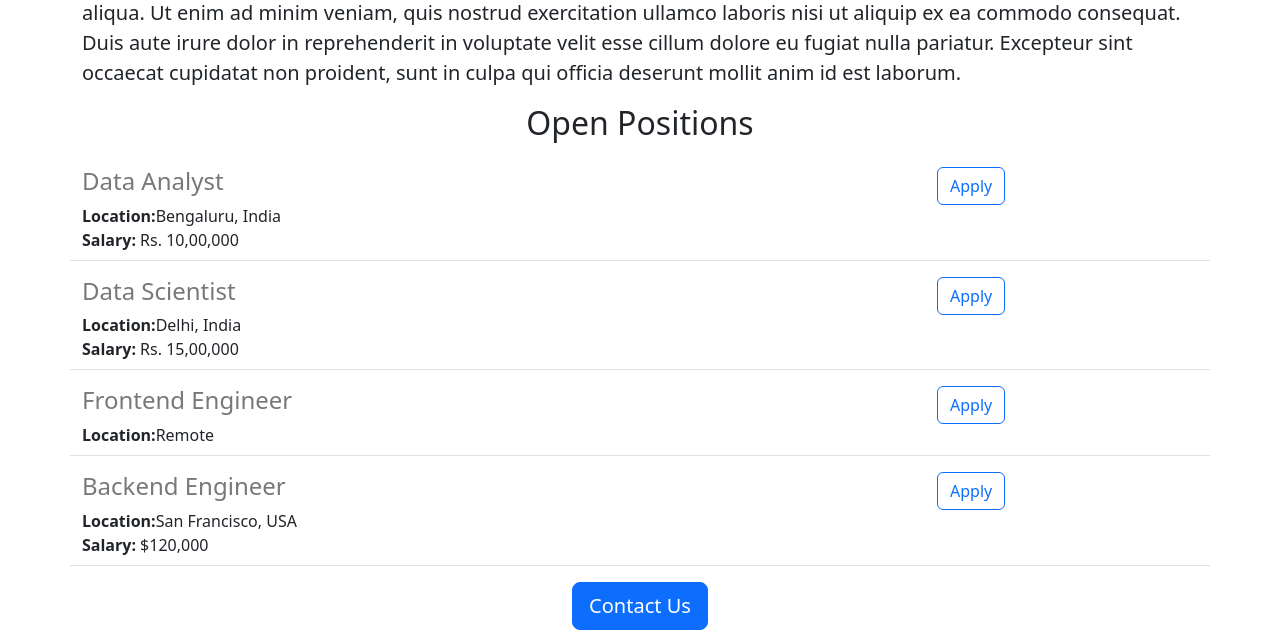
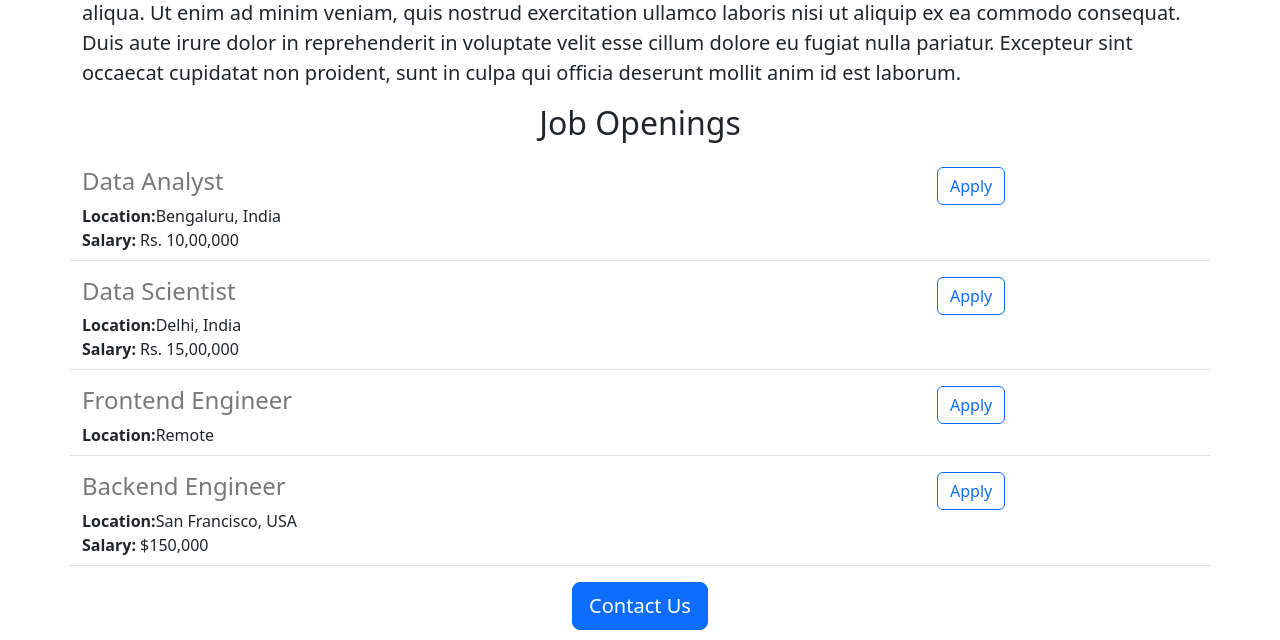
Before and after one commit to BryanAlbertoMk20/jovian-careers-website, a Flask app: page / in a window 1280 px wide. Shown: the part 542-1182 px from the top of the page. Run offline with Flask 3, Linux system fonts and the light colour scheme.

Commit message:
Made some changes

```diff
--- a/app.py
+++ b/app.py
@@ -25,7 +25,7 @@ JOBS = [
         'id': 4,
         'title': 'Backend Engineer',
         'location': 'San Francisco, USA',
-        'salary': '$120,000'
+        'salary': '$150,000'
     }
 ]
 
--- a/templates/home.html
+++ b/templates/home.html
@@ -29,7 +29,7 @@
     <p class="lead">Lorem ipsum dolor sit amet, consectetur adipiscing elit, sed do eiusmod tempor incididunt ut labore et dolore magna aliqua. Ut enim ad minim veniam, quis nostrud exercitation ullamco laboris nisi ut aliquip ex ea commodo consequat. Duis aute irure dolor in reprehenderit in voluptate velit esse cillum dolore eu fugiat nulla pariatur. Excepteur sint occaecat cupidatat non proident, sunt in culpa qui officia deserunt mollit anim id est laborum.
     </p>
 
-    <h2 class="text-center mt-2 mb-4"">Open Positions</h2>
+    <h2 class="text-center mt-2 mb-4"">Job Openings</h2>
 
     <div>
       {% for job in jobs%}
```
